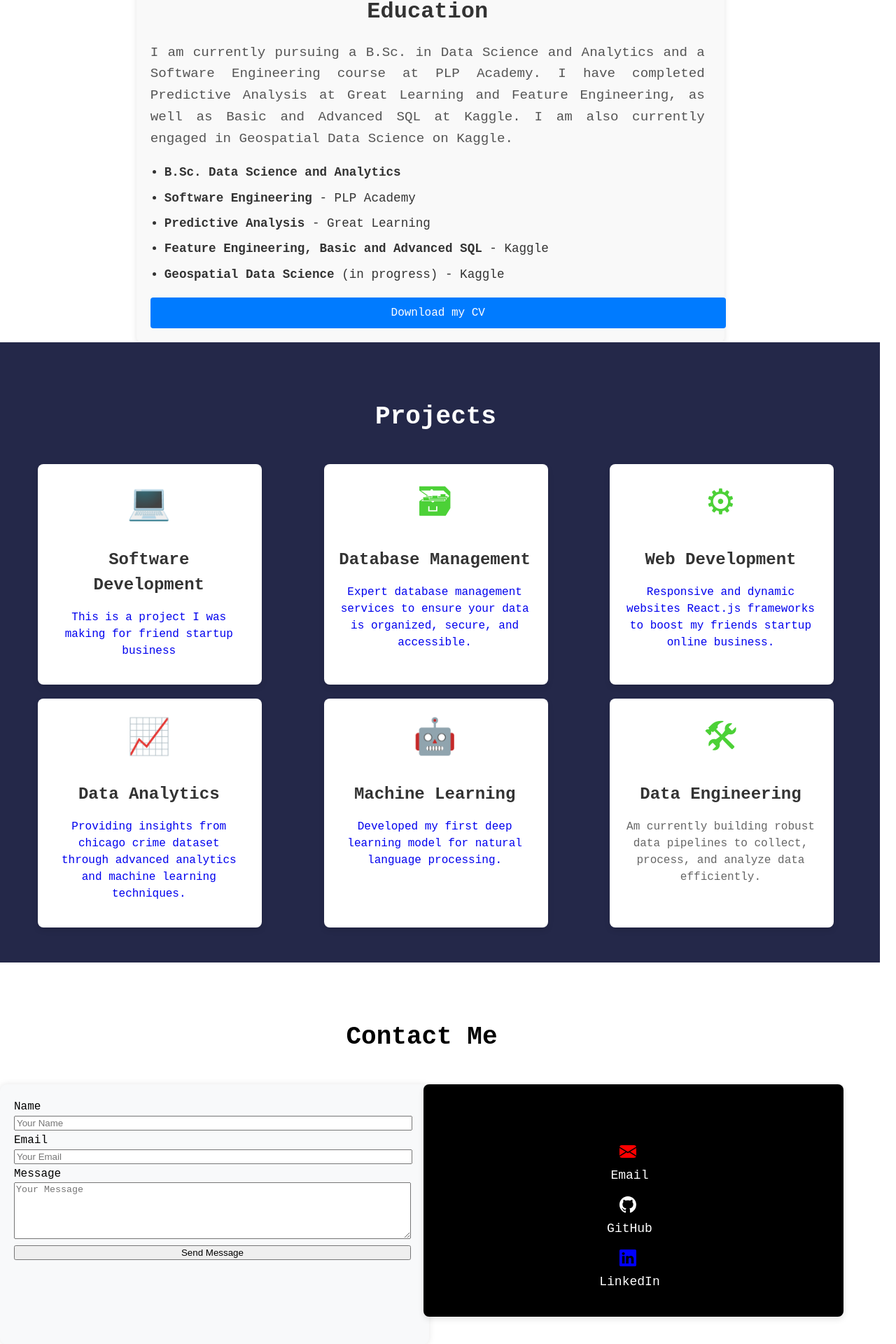
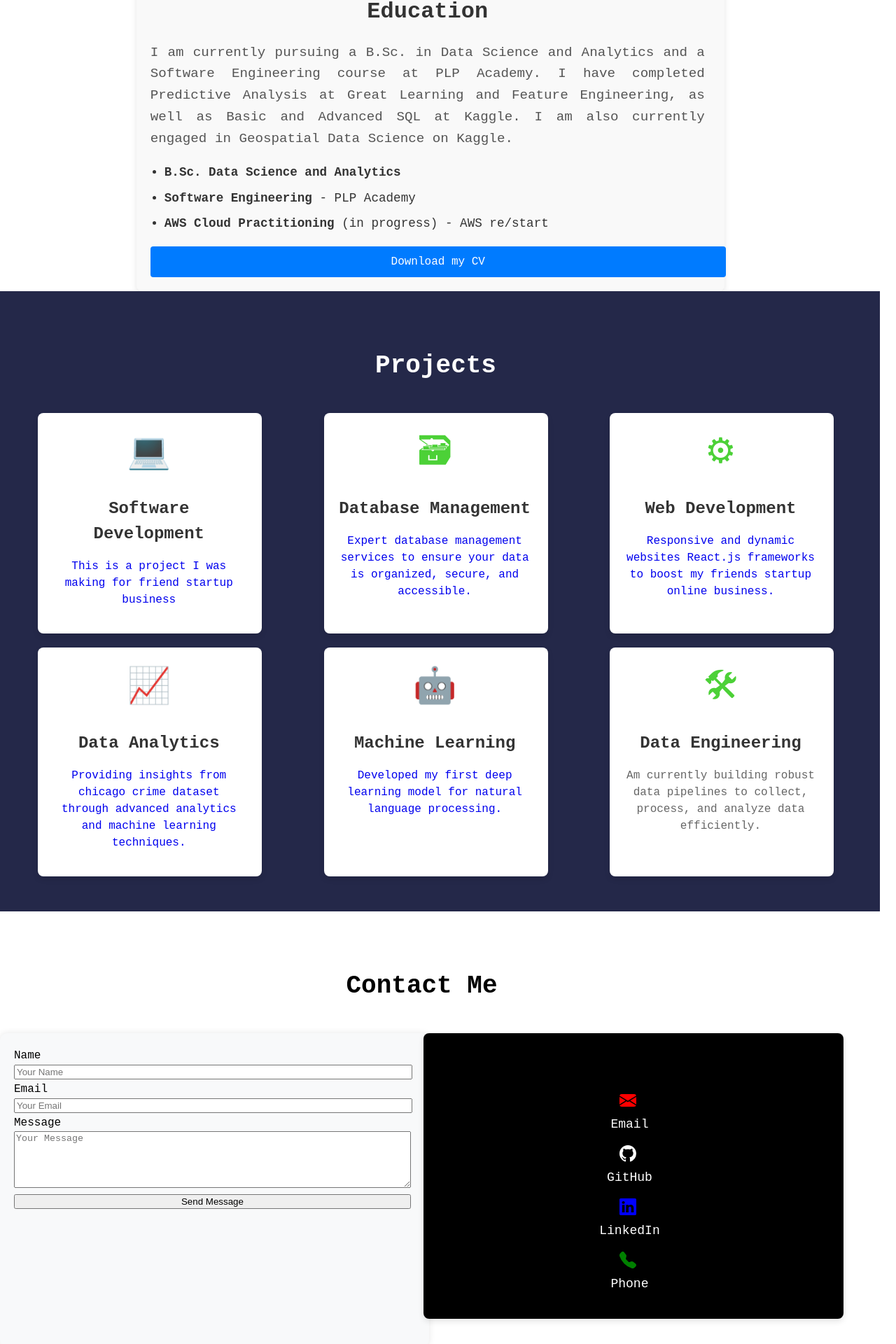
Before and after one commit to JamesMungai254/portfolio, a React (Vite) app: page / in a window 1280 px wide. Shown: the part 1434-3354 px from the top of the page at 70% size. Built offline with nearby package versions, Linux system fonts and the light colour scheme.

Commit message:
education update

```diff
--- a/src/components/about.jsx
+++ b/src/components/about.jsx
@@ -10,7 +10,7 @@ function AboutMe() {
     <p>
       I've honed my skills in <span className="highlight">Machine Learning</span>,
       <span className="highlight">Data Analytics</span>, <span className="highlight">Computer Vision</span>,
-      and increasing my skills in <span className="highlight">Software Engineering</span>.
+      and I'm continuously improving my skills in <span className="highlight">Software Engineering</span>.
     </p>
     <p>
       I'm proficient in <span className="highlight">Web Development</span> and have hands-on experience
--- a/src/components/contacts.jsx
+++ b/src/components/contacts.jsx
@@ -1,6 +1,6 @@
 import React from 'react';
 import '../static/contact.css'; // Link to your custom CSS
-import { EnvelopeFill, Github, Linkedin } from 'react-bootstrap-icons'; // Importing icons
+import { EnvelopeFill, Github, Linkedin, TelephoneFill} from 'react-bootstrap-icons';
 import ScrollToTopButton from './scrollbutton';
 
 const Contact = () => {
@@ -49,6 +49,12 @@ const Contact = () => {
                     <Linkedin className="contact-icon" style={{color:'blue'}} /> LinkedIn
                   </a>
                 </p>
+
+                <p className="card-text" style={{color:'black'}}>
+                  <a href="tel:+254791354440" className="contact-link">
+                    <TelephoneFill className="contact-icon" style={{color:'green'}}/> Phone
+                  </a>
+                </p>
               </div>
             </div>
           </div>
--- a/src/components/eductaion.jsx
+++ b/src/components/eductaion.jsx
@@ -1,5 +1,5 @@
 import React from 'react';
-import '../static/education.css'; // Make sure to create and link this CSS file
+import '../static/education.css';
 
 function Education() {
   return (
@@ -13,11 +13,9 @@ function Education() {
       <ul className="education-list">
         <li><strong>B.Sc. Data Science and Analytics</strong></li>
         <li><strong>Software Engineering</strong> - PLP Academy</li>
-        <li><strong>Predictive Analysis</strong> - Great Learning</li>
-        <li><strong>Feature Engineering, Basic and Advanced SQL</strong> - Kaggle</li>
-        <li><strong>Geospatial Data Science</strong> (in progress) - Kaggle</li>
+        <li><strong>AWS Cloud Practitioning </strong> (in progress) - AWS re/start</li>
       </ul>
-      <a href="path_to_your_cv.pdf" target="_blank" rel="noopener noreferrer" className="cv-link">
+      <a href="https://docs.google.com/document/d/1ZsfZ3FbInb9holWWWfaY60gBaR05a2MU/edit?usp=sharing&ouid=116819448591249776819&rtpof=true&sd=true" target="_blank" rel="noopener noreferrer" className="cv-link">
         Download my CV
       </a>
     </section>
--- a/src/components/footer.jsx
+++ b/src/components/footer.jsx
@@ -1,6 +1,5 @@
 import React from 'react';
-//import 'bootstrap/dist/css/bootstrap.min.css';
-import '../static/footer.css'; // Custom CSS for styling
+import '../static/footer.css';
 import { EnvelopeFill, Github, Linkedin } from 'react-bootstrap-icons';
 
 const Footer = () => {
--- a/src/components/home.jsx
+++ b/src/components/home.jsx
@@ -43,8 +43,8 @@ const Home = () => {
               <a href="#" className="nav-link dropdown-toggle">Blogs</a>
               <ul className="dropdown-menu">
                 <li><a href="https://medium.com/@mungaijames6303/bigquery-unlocking-the-power-of-big-data-c3e8d15c04ed" className="dropdown-item">SQL blog</a></li>
-                <li><a href="#" className="dropdown-item">ML blog</a></li>
-                <li><a href="#" className="dropdown-item">Deep Learning blog</a></li>
+                <li><a href="#" className="dropdown-item">ML blog..In Progress</a></li>
+                <li><a href="#" className="dropdown-item">Deep Learning blog..In progress</a></li>
               </ul>
             </li>
             <li><a href="#contact" className="nav-link">Contact</a></li>
--- a/src/components/scrollbutton.jsx
+++ b/src/components/scrollbutton.jsx
@@ -1,10 +1,9 @@
 import React, { useState, useEffect } from 'react';
-import '../static/contact.css'; // Link to your custom CSS
+import '../static/contact.css';
 
 const ScrollToTopButton = () => {
   const [isVisible, setIsVisible] = useState(false);
 
-  // Show or hide the button based on scroll position
   const toggleVisibility = () => {
     if (window.pageYOffset > 300) {
       setIsVisible(true);
@@ -13,7 +12,7 @@ const ScrollToTopButton = () => {
     }
   };
 
-  // Scroll to top of the page
+
   const scrollToTop = () => {
     window.scrollTo({
       top: 0,
```
